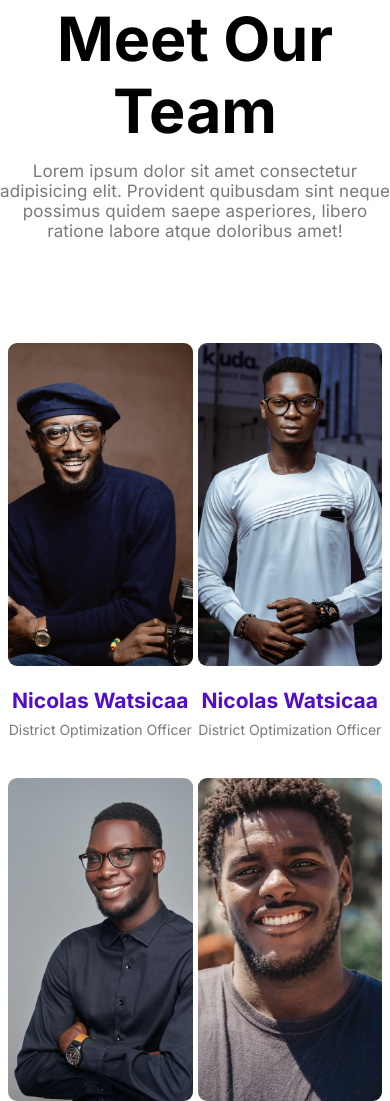
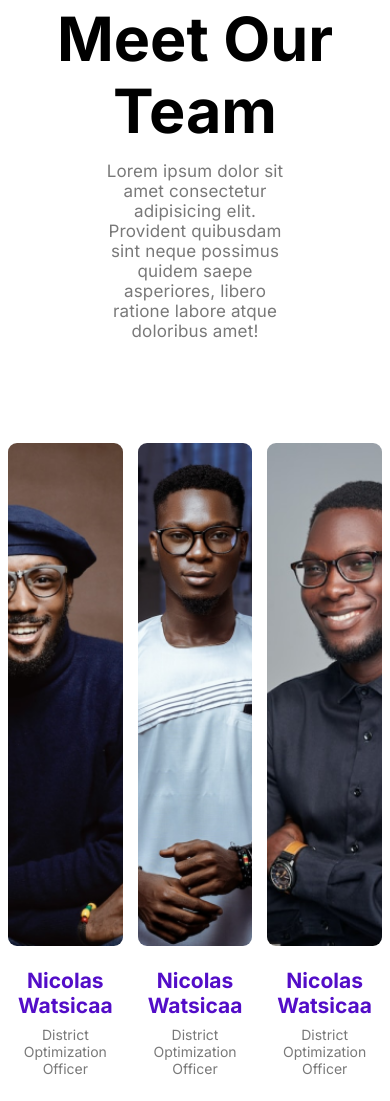
Before and after one commit to phoenixdevelopers1/portfolio, a plain HTML site: page index.html in a window 390 px wide. Shown: the part 5276-6377 px from the top of the page. Drawn offline with Linux system fonts and the light colour scheme.

Commit message:
Updated the styles of team members section

```diff
--- a/assets/css/main.css
+++ b/assets/css/main.css
@@ -695,8 +695,6 @@ hr {
 .div-one{
   text-align: center;
   padding-top: 2em;
-  margin-left: 30%;
-  margin-right: 30%;
 }
 
 .div-one h4{
@@ -720,13 +718,15 @@ hr {
   margin-top: 1.4rem;
   font-weight: 400;
   letter-spacing: 0.015rem;
+  margin-left: 25%;
+  margin-right: 25%;
 }
 
 .grid-container{
-  column-gap: 5px;
-  row-gap: 5px;
+  column-gap: 1.5rem;
+  row-gap: 1.5rem;
   display: grid;
-  grid-template-columns: repeat(6,1fr);
+  grid-template-columns: repeat(3,1fr);
   margin-top: 3em;
   text-align: center;
   padding-right: 8px;
@@ -734,7 +734,7 @@ hr {
 }
 
 .img-holder{
-  height: 430px;
+  height: 67rem;
   width: 100%;
   border-radius: 16px;
 }
@@ -1049,60 +1049,4 @@ hr {
 letter-spacing: 0.015rem;
 }
 
-@media screen and (max-width:535px){
- .grid-container{
-      grid-template-columns: repeat(3,1fr);
-  }
-
-  .div-one{
-      margin-left: 30%;
-      margin-right: 30%;
-  }
-}
-
-@media screen and (max-width:768px) {
-  .grid-container{
-      grid-template-columns: repeat(2,1fr);
-  }
-
-  .container-two{
-      display: block;
-  }
-
-  .div-four{
-      padding-top: 3em;
-  }
-
-  .div-two{
-      margin-left: 0px;
-      margin-top: 2em;
-      padding-bottom: 3em;
-  }
-
-  .container-three{
-      display: block;
-  }
-
-  .grid-container{
-     justify-items: center;
-  }
-
-  .img-holder{
-      height: 430px;
-      width: fit-content;
-      border-radius: 16px;
-  }
-
-  .div-one{
-      margin-left: 0%;
-      margin-right: 0%;
-  }
-
-  .div-eight > :nth-child(1){
-    float: left;
-    margin-top: -2rem;
-  }
-
-}
-
 /*Team Members styling ends*/
```
